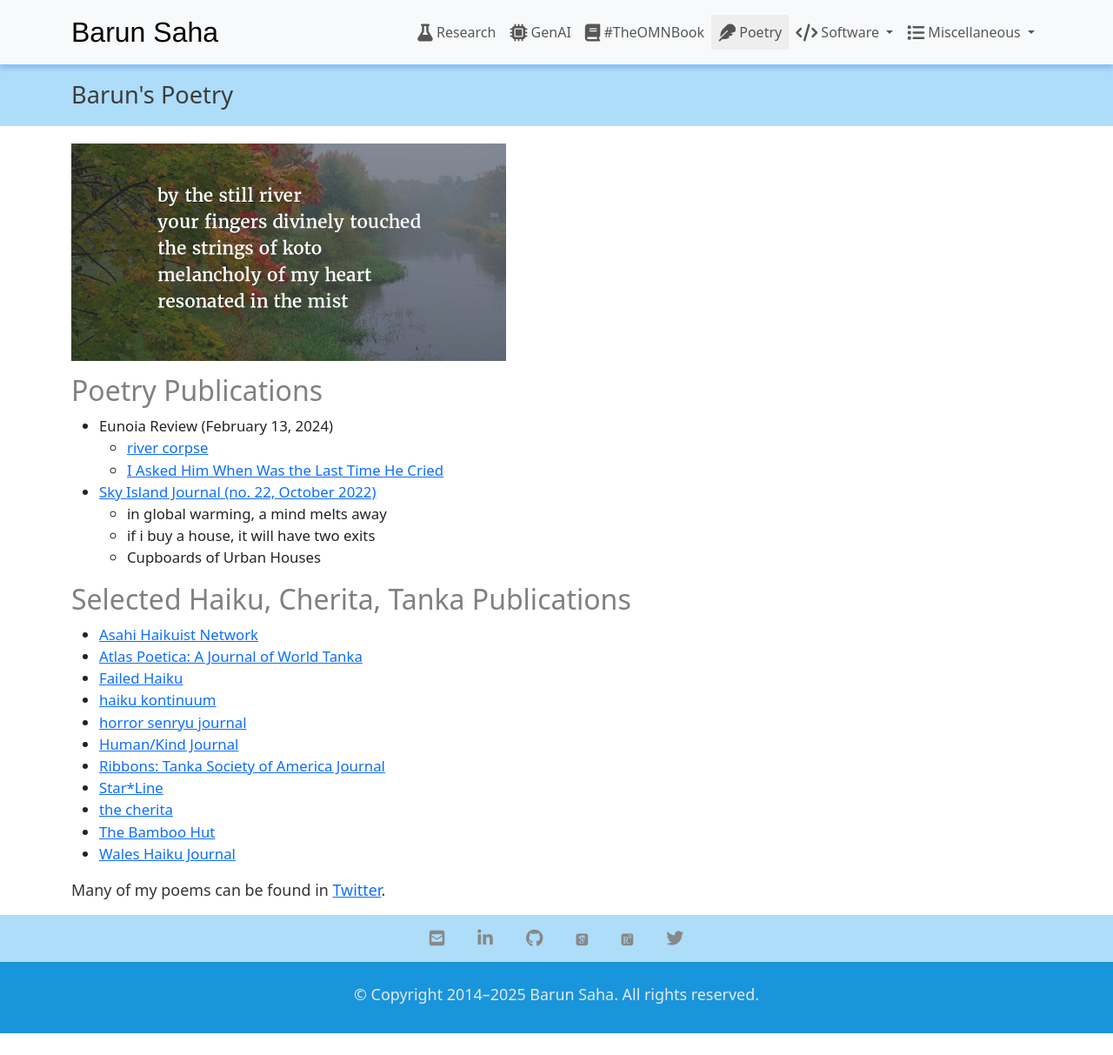
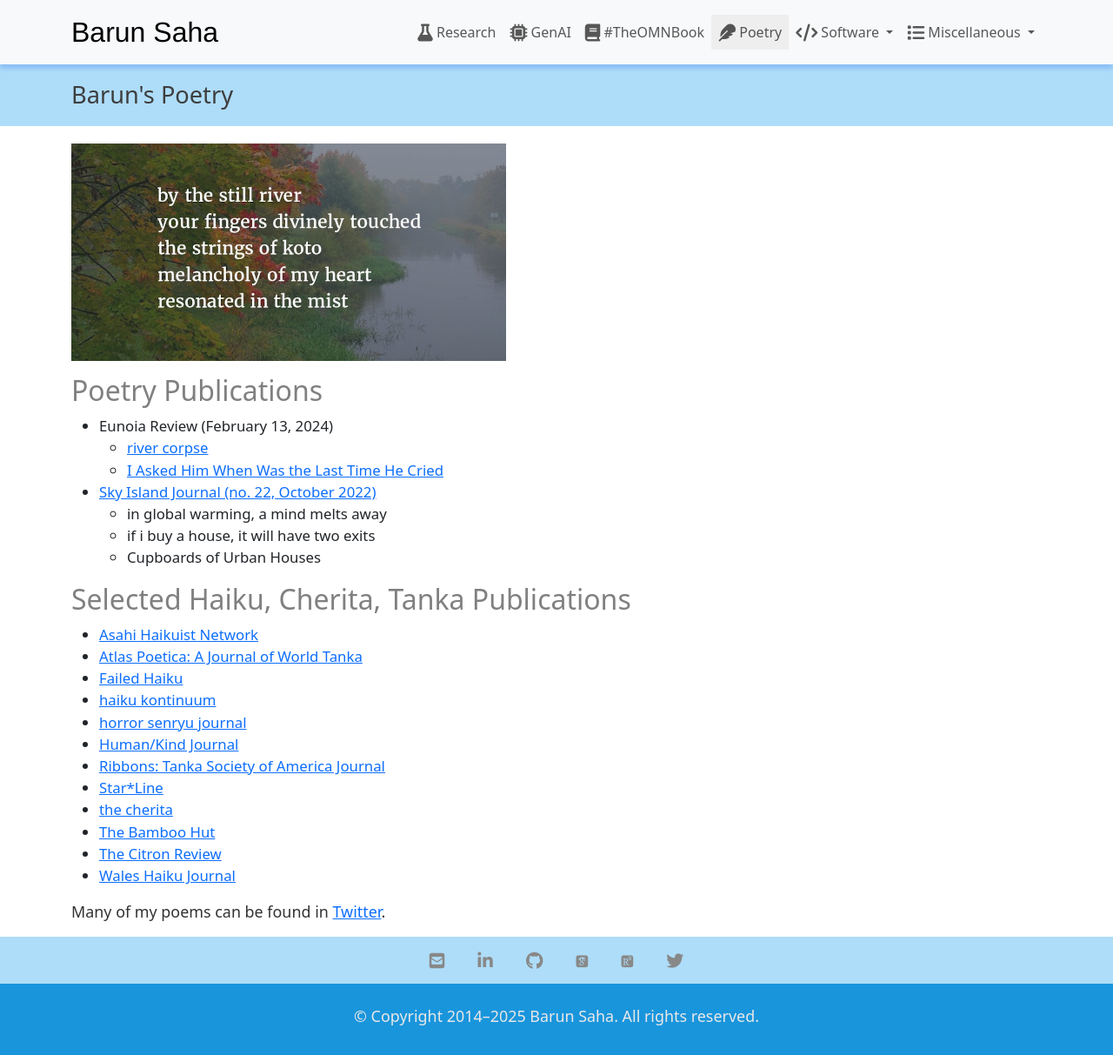
Before and after one commit to barun-saha/barun-saha.github.io, a Jekyll site: the page poetry.html, which Jekyll copies as it is, in a window 1280 px wide. Shown: the whole page at 87% size. Built offline with Jekyll 4.4.1, drawn with Linux system fonts in a browser that asks for light colours; nearby versions of some CDN libraries; some web fonts are replaced; before the commit the page ends 1188 px from its top, so only the background shows below that.

Commit message:
Update poetry

```diff
--- a/poetry.html
+++ b/poetry.html
@@ -229,6 +229,9 @@ Barun's Poetry
             <li>
                 <a href="http://thebamboohut.weebly.com/">The Bamboo Hut</a>
 			</li>
+			<li>
+                <a href="https://citronreview.com/tag/barun-saha/">The Citron Review</a>
+			</li>
             <li>
                 <a href="https://www.waleshaikujournal.com/summer-2018">Wales Haiku Journal</a>
 			</li>
--- a/templates/poetry.html
+++ b/templates/poetry.html
@@ -79,6 +79,9 @@ Barun's Poetry
             <li>
                 <a href="http://thebamboohut.weebly.com/">The Bamboo Hut</a>
 			</li>
+			<li>
+                <a href="https://citronreview.com/tag/barun-saha/">The Citron Review</a>
+			</li>
             <li>
                 <a href="https://www.waleshaikujournal.com/summer-2018">Wales Haiku Journal</a>
 			</li>
```
